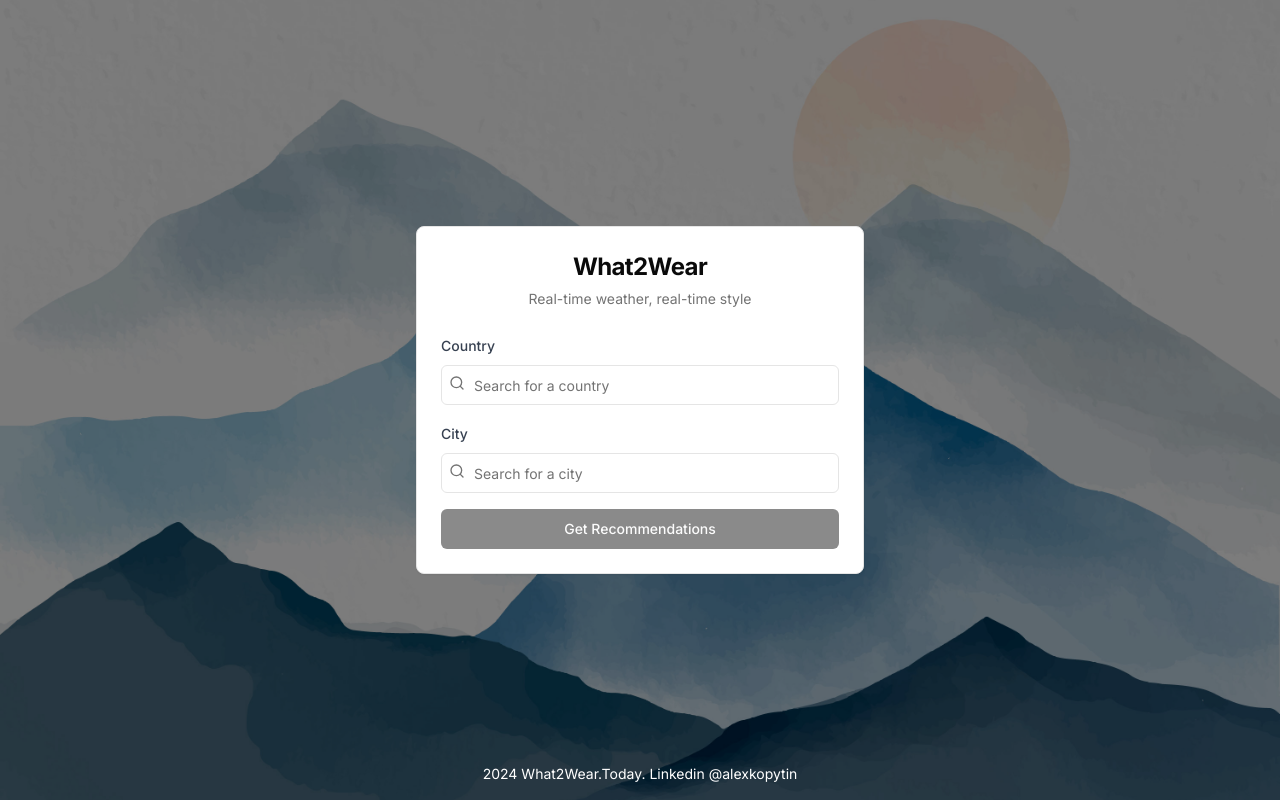
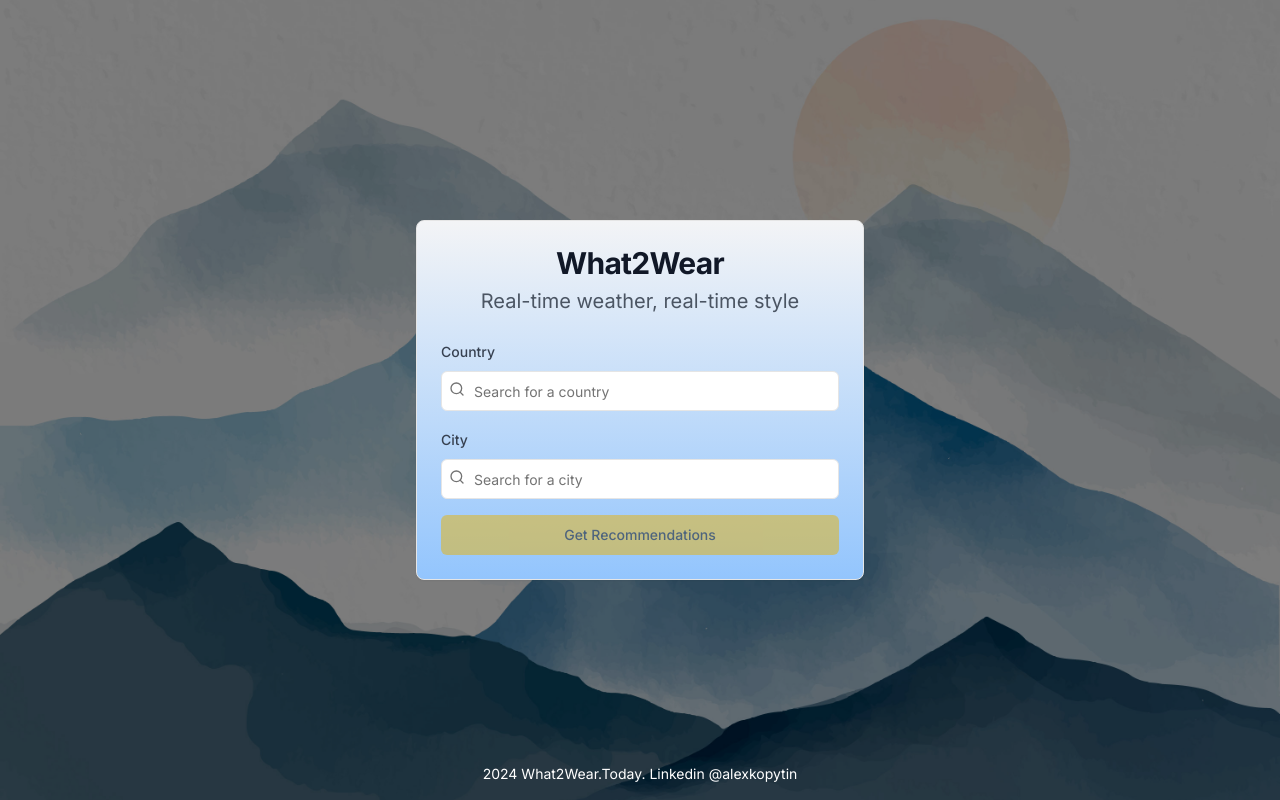
Before and after one commit to nobodyknows44/what2wear, a Next.js app: page / in a window 1280 px wide. Built offline with nearby package versions, Linux system fonts and the light colour scheme.

Commit message:
Updated WeatherDashboard and button, card components

```diff
--- a/app/components/WeatherDashboard.tsx
+++ b/app/components/WeatherDashboard.tsx
@@ -145,8 +145,8 @@ export default function WeatherDashboard() {
     <div className="container mx-auto px-4 py-8">
       <Card className="w-full max-w-md mx-auto">
         <CardHeader>
-          <CardTitle className="text-2xl font-bold text-center">What2Wear</CardTitle>
-          <CardDescription className="text-center">Real-time weather, real-time style</CardDescription>
+          <CardTitle className="text-3xl font-bold text-center">What2Wear</CardTitle>
+          <CardDescription className="text-xl text-center">Real-time weather, real-time style</CardDescription>
         </CardHeader>
         {!showRecommendations ? (
           <CardContent>
@@ -232,14 +232,6 @@ export default function WeatherDashboard() {
           </CardContent>
         ) : (
           <CardContent>
-            <Button
-              variant="outline"
-              size="sm"
-              className="mb-4"
-              onClick={() => setShowRecommendations(false)}
-            >
-              <ArrowLeft className="mr-2 h-4 w-4" /> Back to Selection
-            </Button>
             {weather && recommendations && (
               <div>
                 <h2 className="text-xl font-semibold mb-4">Recommendations for {location.city}, {location.country}</h2>
@@ -292,6 +284,13 @@ export default function WeatherDashboard() {
                 </div>
               </div>
             )}
+            <Button
+              variant="outline"
+              size="sm"
+              className="mt-4"
+              onClick={() => setShowRecommendations(false)}>
+              <ArrowLeft className="mr-2 h-4 w-4" /> Back to Selection
+            </Button>
           </CardContent>
         )}
       </Card>
--- a/components/ui/button.tsx
+++ b/components/ui/button.tsx
@@ -9,13 +9,11 @@ const buttonVariants = cva(
   {
     variants: {
       variant: {
-        default: "bg-primary text-primary-foreground hover:bg-primary/90",
-        destructive:
-          "bg-destructive text-destructive-foreground hover:bg-destructive/90",
+        default: "bg-yellow-500 text-black hover:bg-yellow-400",
+        destructive: "bg-red-500 text-white hover:bg-red-400",
         outline:
-          "border border-input bg-background hover:bg-accent hover:text-accent-foreground",
-        secondary:
-          "bg-secondary text-secondary-foreground hover:bg-secondary/80",
+          "border border-yellow-500 text-black bg-yellow-500 hover:bg-yellow-400", // Black text with yellow background, hover changes to light yellow
+        secondary: "bg-secondary text-secondary-foreground hover:bg-secondary/80",
         ghost: "hover:bg-accent hover:text-accent-foreground",
         link: "text-primary underline-offset-4 hover:underline",
       },
@@ -31,7 +29,11 @@ const buttonVariants = cva(
       size: "default",
     },
   }
-)
+);
+
+
+
+
 
 export interface ButtonProps
   extends React.ButtonHTMLAttributes<HTMLButtonElement>,
--- a/components/ui/card.tsx
+++ b/components/ui/card.tsx
@@ -1,5 +1,4 @@
 import * as React from "react"
-
 import { cn } from "@/lib/utils"
 
 const Card = React.forwardRef<
@@ -9,7 +8,7 @@ const Card = React.forwardRef<
   <div
     ref={ref}
     className={cn(
-      "rounded-lg border bg-card text-card-foreground shadow-sm",
+      "rounded-lg border bg-gradient-to-b from-gray-100 to-blue-300 text-gray-800 shadow-sm",
       className
     )}
     {...props}
@@ -36,7 +35,7 @@ const CardTitle = React.forwardRef<
   <h3
     ref={ref}
     className={cn(
-      "text-2xl font-semibold leading-none tracking-tight",
+      "text-2xl font-semibold leading-none tracking-tight text-gray-900",
       className
     )}
     {...props}
@@ -50,7 +49,7 @@ const CardDescription = React.forwardRef<
 >(({ className, ...props }, ref) => (
   <p
     ref={ref}
-    className={cn("text-sm text-muted-foreground", className)}
+    className={cn("text-sm text-gray-600", className)}
     {...props}
   />
 ))
```
